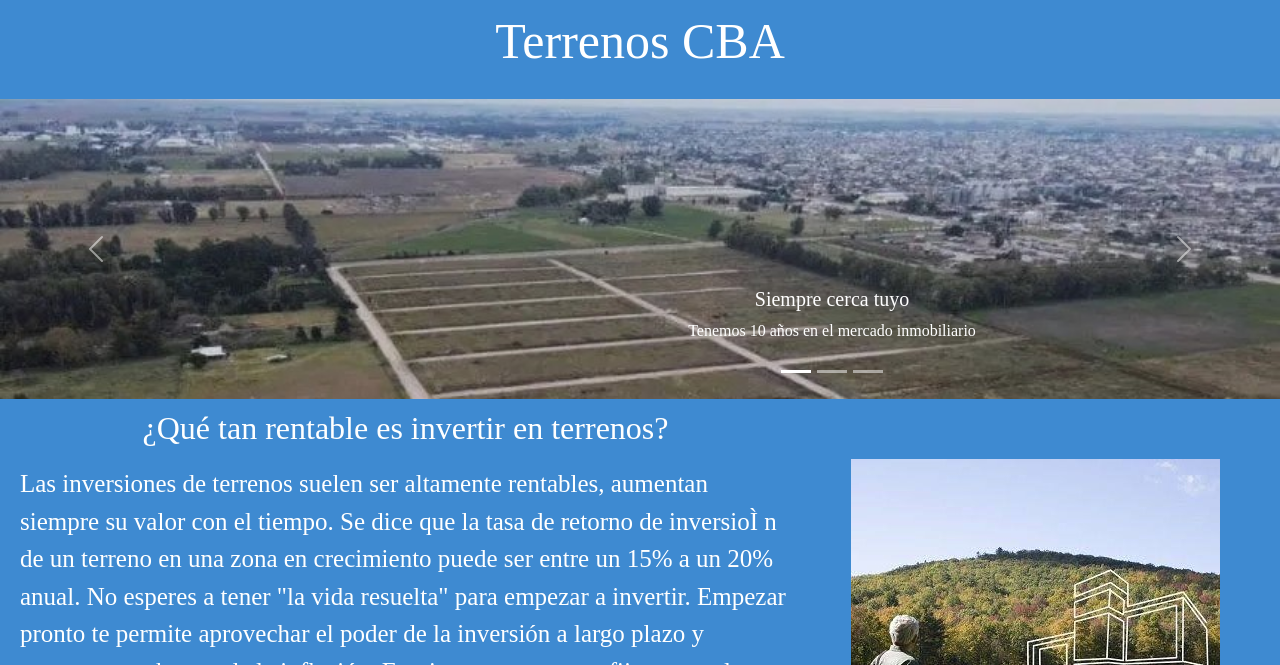
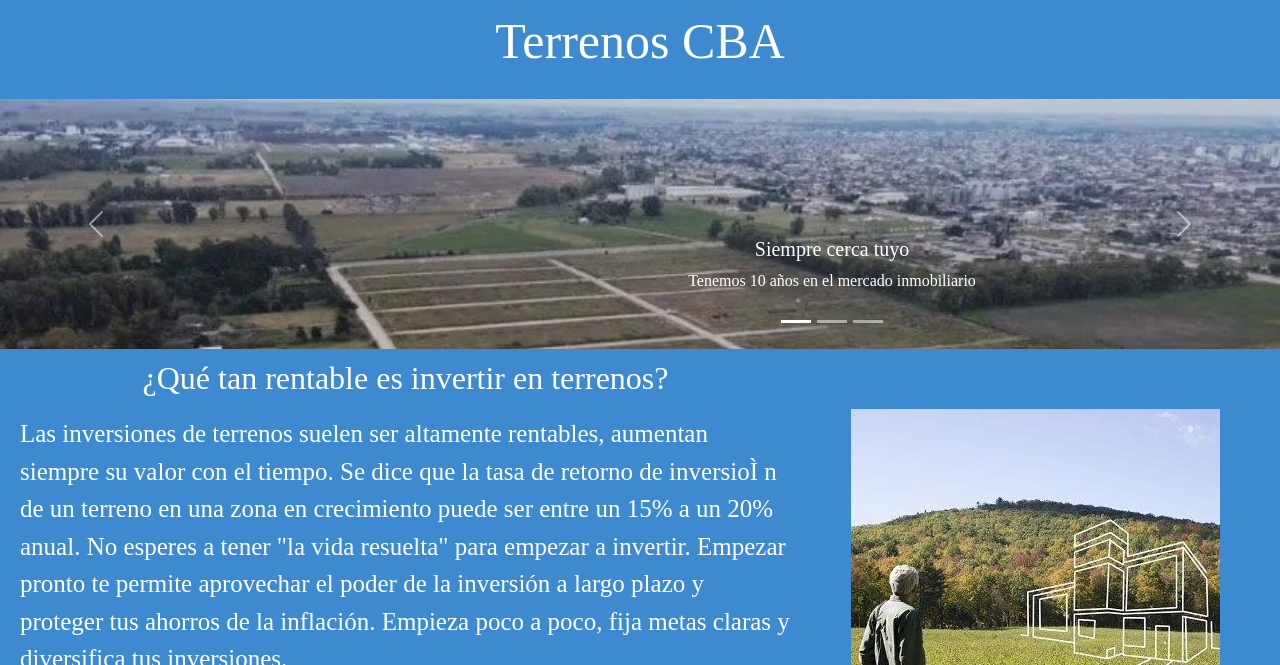
Before and after one commit to mcherini/comision-73315, a plain HTML site: page index.html in a window 1280 px wide. Shown: the part 135-800 px from the top of the page. Drawn offline with nearby package versions, Linux system fonts and the light colour scheme.

Commit message:
se sube inconrrecto al git

```diff
--- a/css/style.css
+++ b/css/style.css
@@ -89,9 +89,9 @@ header img {
 
 }
 
-.carousel_section div{max-height: 300px;
+.carousel_section div{max-height: 250px;
   width: 100%;
-  object-fit: cover;
+
 
 }
 
```
